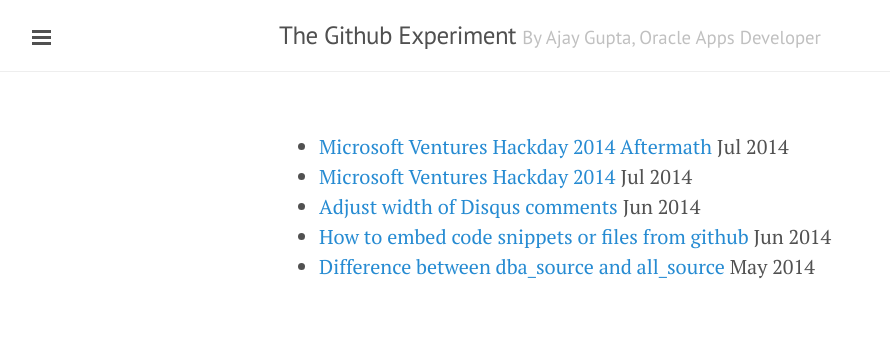
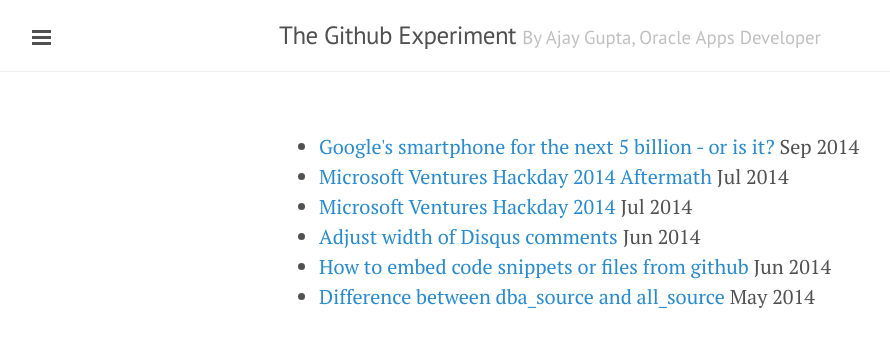
Before and after one commit to ajgupta/ajgupta.github.io, a Jekyll site: the page built from index.html, in a window 1280 px wide. Shown: the top 348 px of the page, without its empty margins (1-891 px from the left). Built offline with Jekyll 4.4.1, drawn with Linux system fonts in a browser that asks for light colours; Markdown is read by kramdown in place of the engine named in the settings; the list of posts is cut into pages by our own code; some of the changed lines change nothing that is shown.

Commit message:
Update 2014-09-15-Google-smartphone-for-the-next-5-billion-or-is-it.markdown

```diff
--- a/_posts/2014-09-15-Google-smartphone-for-the-next-5-billion-or-is-it.markdown
+++ b/_posts/2014-09-15-Google-smartphone-for-the-next-5-billion-or-is-it.markdown
@@ -6,7 +6,7 @@
 year: 2014
 month: 09
 day: 15
-published: false
+published: true
 description: Today Google introduced Android One smartphone or what it touted as smartphone for the next five billion. But is it really the smartphone for the next five billion? A closer look.
 
 ---
@@ -23,11 +23,13 @@
 		<p>But let's not get cynical here as Moto E was announced 4 months back and maybe Google took some strides forward to reduce the overall price. And also Moto E and Android One are developed by different companies in different countries (China vs India) so that maybe a contributing factor.</p>
 		<h2>What's the deal with Redmi 1S?</h2>
 		<p>Redmi 1S is a smartphone made by a chinese company Xiaomi. Xiaomi is famous for manufacturing brilliantly specced phones like Mi2 and Mi3. Redmi 1S is a smartphone which is priced at 5999 rupees or around 98 dollars. It has better screen, better processor, better performance than Moto E or Android One. You can <a href="http://www.bgr.in/news/spice-android-one-dream-uno-mi-498-vs-xiaomi-redmi-1s-specifications-and-features-compared/" target="_blank">compare the specs of Android One and Redmi 1S</a> yourself.</p>
-		<h2>But then what was Moto E that Google announced a few month back?</h2>
-		<p>Most common way to use these:</p>
-		<script src="https://gist.github.com/ajgupta/90a59925ba66d7a45ba9.js"></script><br>
-		<br>
-		<p>Source: Oracle Docs for <a href="http://docs.oracle.com/cd/B19306_01/server.102/b14237/statviews_4102.htm" target="_blank">DBA_SOURCE</a>, <a href="http://docs.oracle.com/cd/B19306_01/server.102/b14237/statviews_2063.htm" target="_blank">ALL_SOURCE</a>
+		<h2>Holy Sh*!, so is Google lying about launching the smartphones for the next 5 billion?</h2>
+		<p>Not exactly. If you have looked close enough at the comparison between Redmi 1S and Android One smartphones then you might have noticed by now that Redmi 1S runs on Android ver 4.3 whereas Android One phones run on latest Android ver 4.4.4. That's not the only advantage you get with Android One smartphones, you will also get 2 years of regular updates directly from Google. Whereas Redmi 1S will most probably stay on Android 4.3 forever. Also Android One are made by Indian companies like Micromax which are quite famous in India.</p>
+		<h2>I am confused. Is Redmi 1S better or Android One?</h2>
+		<p>Let's break down this question into individual components. First about the updates: If you are desigining a smartphone for the next five billion people then you should understand that they don't care about the updates. Don't believe me? Take a look yourself at <a href="http://en.wikipedia.org/wiki/Android_(operating_system)" target="_blank">the Android versions marketshare on this Wikipedia page</a>. It says that only 20% of smartphones are operating on Android 4.4.4 and the rest of 80% are operating on Android 4.3 or older version. If I consider myself as one of those "5 billion people" that Google mentioned then I will be quite satisfied with Android 4.3 in Remi 1S as I am getting more hardware for less price.</p>
+		<p>Now the second point about Redmi 1S being manufactured by a chinese company Xiaomi. For those people who have used Micromax, Spice or Karbonn phones in past, they know that service centeres are crap. If your phone gets damaged then you are better off getting it repaired at a local shop. Now let's the position of Xiaomi's Redmi 1S. Redmi is a chinese company. It is still in process of setting up it's service centeres in India. In fact many of them are operating in various states across India. When you buy their phone from Flipkart you also get the list of service centeres across India. Given the bad condition of service centeres on Indian companies like Micromax I cannot expect Xiaomi's service centeres to be worse. Xiaomi has to make it's mark in India and it will deliver proper service in order to be more popular in the future. Whereas companies like Micromax are already quite settled in India and have become ignorant of after sale services.</p>
+        </br>
+		<p>I wrote this article to showcase the truth about Google's "Smartphones for the next 5 billion". I am not forcing anyone to buy any smartphone, but merely representing the reality of the sparse Android Smartphone market and the claims of giants.</p>
 
 	</div>
 </div>
```
